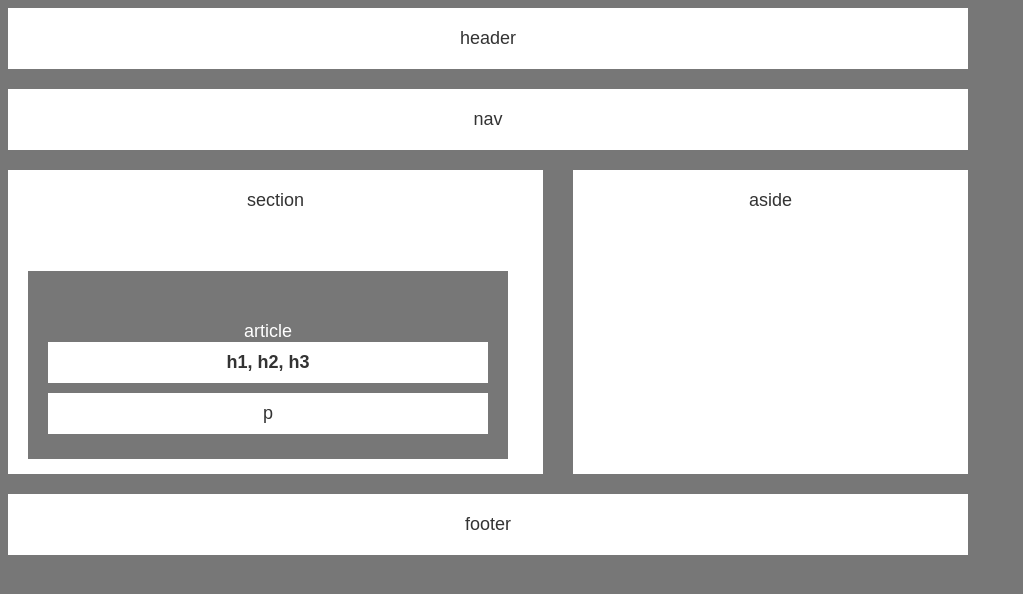
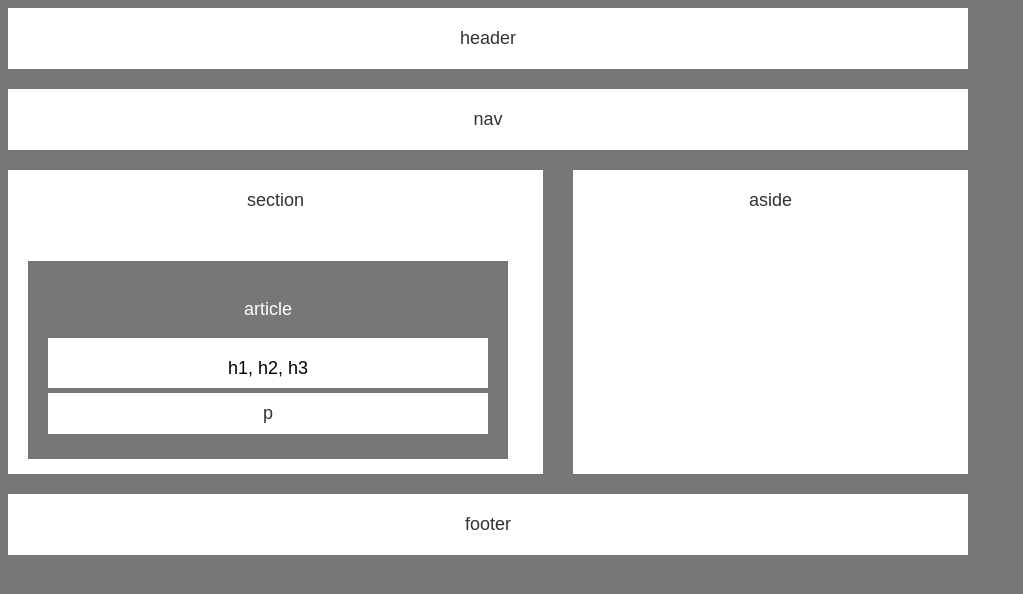
Before and after one commit to Harpua95/HW-Wireframe, a plain HTML site: page index.html in a window 1280 px wide. Shown: the whole page, without its empty margins (0-1023 px from the left). Drawn offline with Linux system fonts and the light colour scheme.

Commit message:
update before submission

```diff
--- a/index.html
+++ b/index.html
@@ -16,14 +16,17 @@
 
 	<div id="section">section
 
-		<div id="article">article
+		<div id="article">
+
+			<p>article</p>
 
 
-			<strong><div id="h1">h1, h2, h3
-			</div></strong>
+				<div id="h1">
+				<p id="h1_text">h1, h2, h3</p>
+				</div>
 
-			<div id="p">p
-			</div>
+				<div id="p">p
+				</div>
 
 		</div>
 
--- a/style.css
+++ b/style.css
@@ -42,7 +42,7 @@ body {
 	content: #ebebeb;
 	color: #ffffff;
 	padding: 20px;
-	padding-top: 50px;
+	padding-top: 20px;
 	margin-bottom: 5px;
 	position: absolute;
 	width: 440px;
@@ -52,10 +52,11 @@ body {
 #h1 {
 	background: #ffffff;
 	content: #ebebeb;
-	color: #333;
 	padding: 10px;
-	margin-bottom: 10px;
-}
+	margin-bottom: 5px;
+	height: 30px;
+	color: #000000;
+	}
 
 #p {
 	background: #ffffff;
@@ -63,6 +64,12 @@ body {
 	color: #333;
 	padding: 10px;
 	margin-bottom: 5px;
+}
+
+#h1_text {
+	position: absolute;
+	bottom: 62px;
+	left: 200px;
 }
 
 .aside {
```
